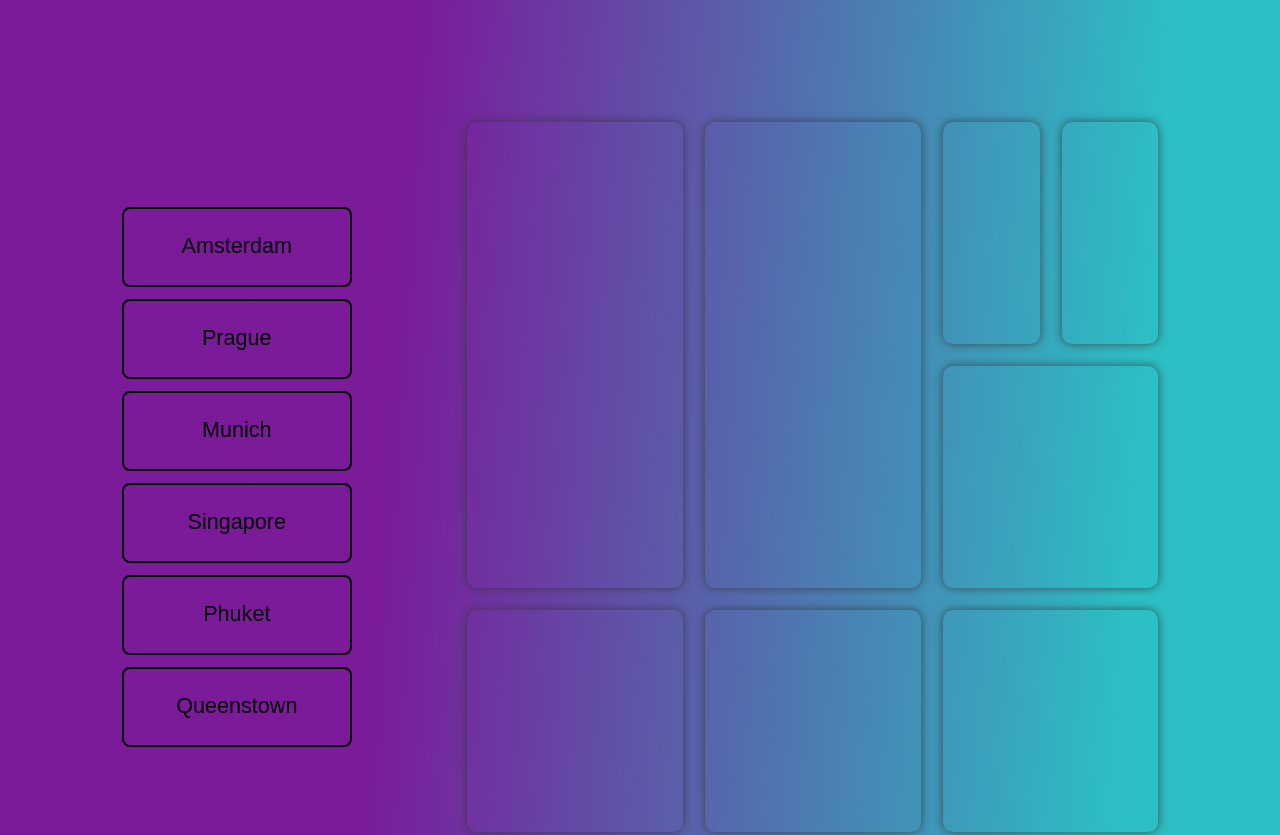
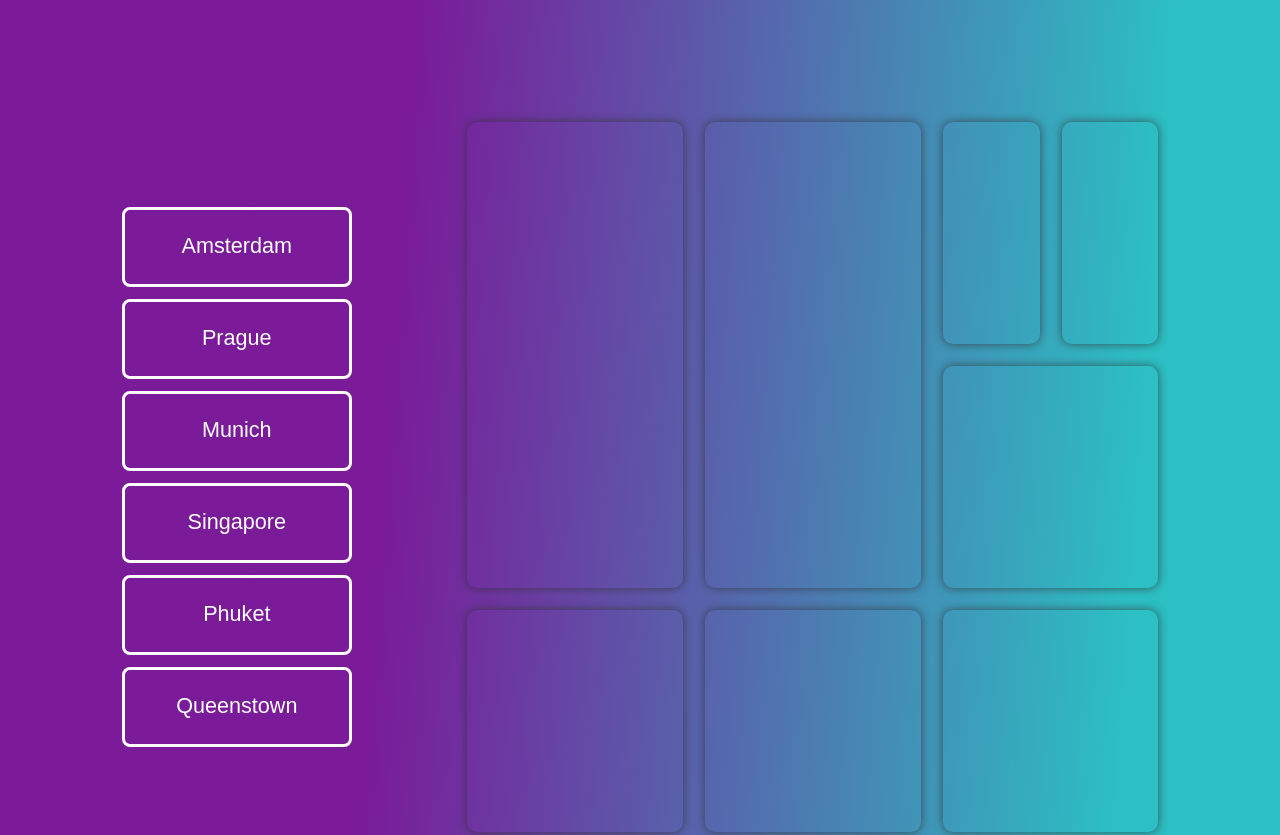
Before and after one commit to decode-harris/Travel, a plain HTML site: page index.html in a window 1280 px wide. Shown: the top 835 px of the page. Drawn offline with Linux system fonts and the light colour scheme.

Commit message:
removed css var
changed desktop buttons back to white

```diff
--- a/index.css
+++ b/index.css
@@ -246,8 +246,8 @@ html, body {
         padding: var(--sm);
 
         /* dev */
-        border: var(--border);
-        color: var(--color);
+        /* border: var(--border);
+        color: var(--color); */
     }
 
     /* main [ gallery ] */
```
